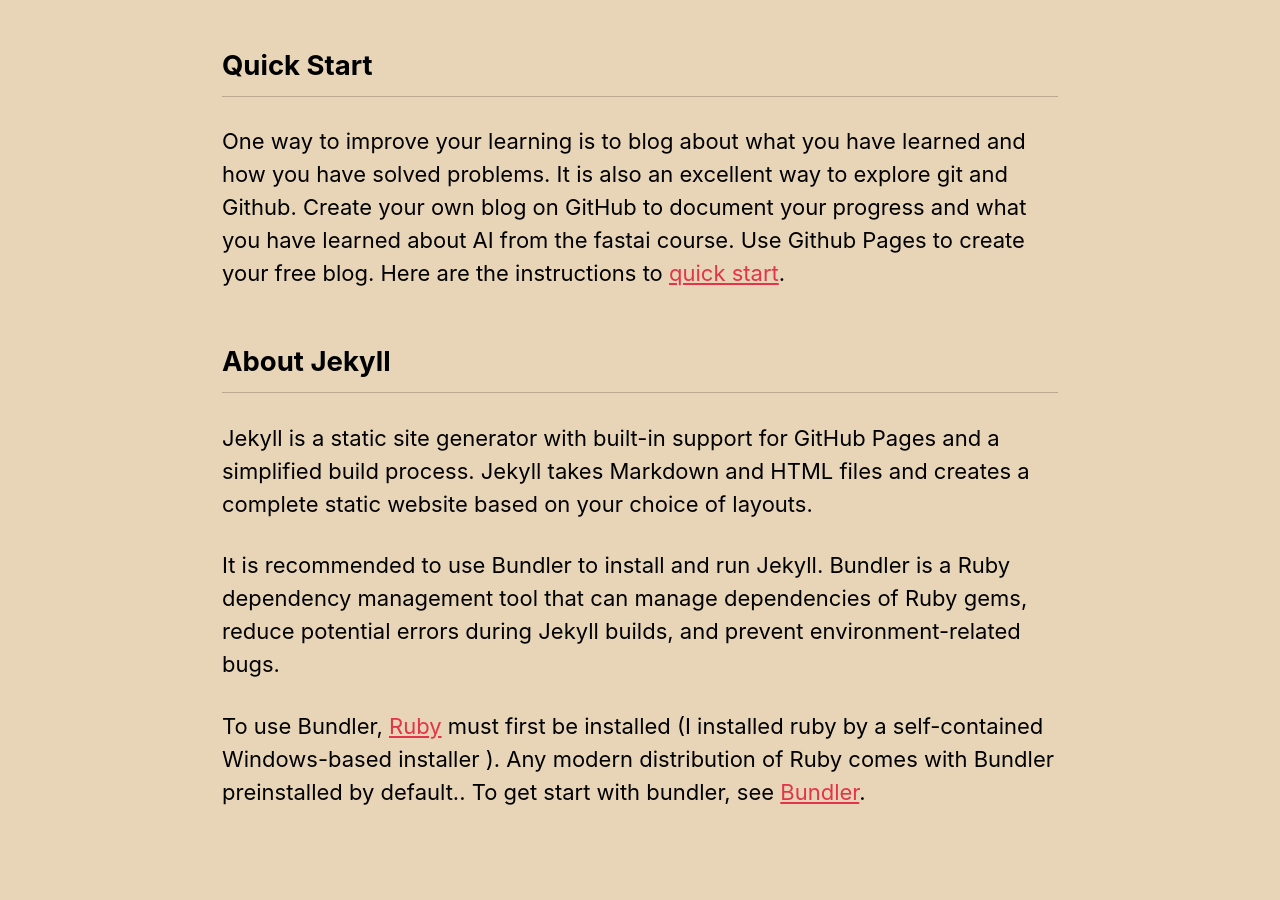
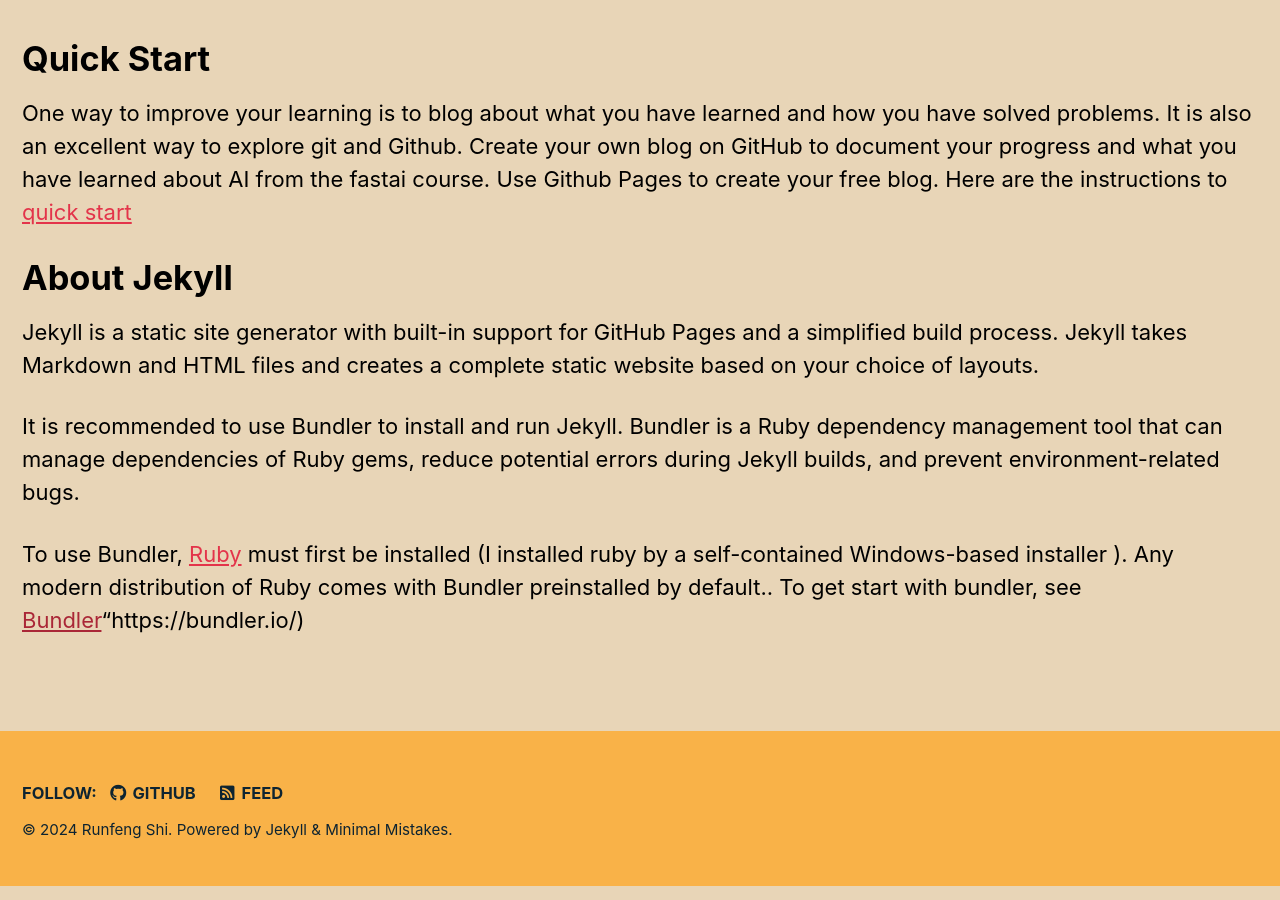
Before and after one commit to engineering2010/engineering2010.github.io, a Jekyll site: the page built from _posts/2024-04-20-welcome.markdown, in a window 1280 px wide and 900 px high, scrolled down 921 px. Built offline with Jekyll 4.4.1, drawn with Linux system fonts in a browser that asks for light colours; cached includes are drawn as plain includes.

Commit message:
Small change

```diff
--- a/_posts/2024-04-20-welcome.markdown
+++ b/_posts/2024-04-20-welcome.markdown
@@ -7,11 +7,14 @@ date:   2024-04-20
 tags:
   - ELEC4630
 ---
-<div style="margin: 10px 200px;">
-  <p><strong><h2>Quick Start</h2></strong></p>
-  <p>One way to improve your learning is to blog about what you have learned and how you have solved problems. It is also an excellent way to explore git and Github. Create your own blog on GitHub to document your progress and what you have learned about AI from the fastai course. Use Github Pages to create your free blog. Here are the instructions to <a href="https://docs.github.com/en/pages">quick start</a>.</p>
-  <p><strong><h2>About Jekyll</h2></strong></p>
-  <p>Jekyll is a static site generator with built-in support for GitHub Pages and a simplified build process. Jekyll takes Markdown and HTML files and creates a complete static website based on your choice of layouts.</p>
-  <p>It is recommended to use Bundler to install and run Jekyll. Bundler is a Ruby dependency management tool that can manage dependencies of Ruby gems, reduce potential errors during Jekyll builds, and prevent environment-related bugs.</p>
-  <p>To use Bundler, <a href="https://rubyinstaller.org/">Ruby</a> must first be installed (I installed ruby by a self-contained Windows-based installer ). Any modern distribution of Ruby comes with Bundler preinstalled by default.. To get start with bundler, see <a href="https://bundler.io/">Bundler</a>.</p>
-</div>
+
+# Quick Start
+
+One way to improve your learning is to blog about what you have learned and how you have solved problems. It is also an excellent way to explore git and Github. Create your own blog on GitHub to document your progress and what you have learned about AI from the fastai course. Use Github Pages to create your free blog. Here are the instructions to [quick start](https://docs.github.com/en/pages)
+
+# About Jekyll
+Jekyll is a static site generator with built-in support for GitHub Pages and a simplified build process. Jekyll takes Markdown and HTML files and creates a complete static website based on your choice of layouts.
+
+It is recommended to use Bundler to install and run Jekyll. Bundler is a Ruby dependency management tool that can manage dependencies of Ruby gems, reduce potential errors during Jekyll builds, and prevent environment-related bugs.
+
+To use Bundler, [Ruby](https://rubyinstaller.org/) must first be installed (I installed ruby by a self-contained Windows-based installer ). Any modern distribution of Ruby comes with Bundler preinstalled by default.. To get start with bundler, see [Bundler]()"https://bundler.io/)
```
